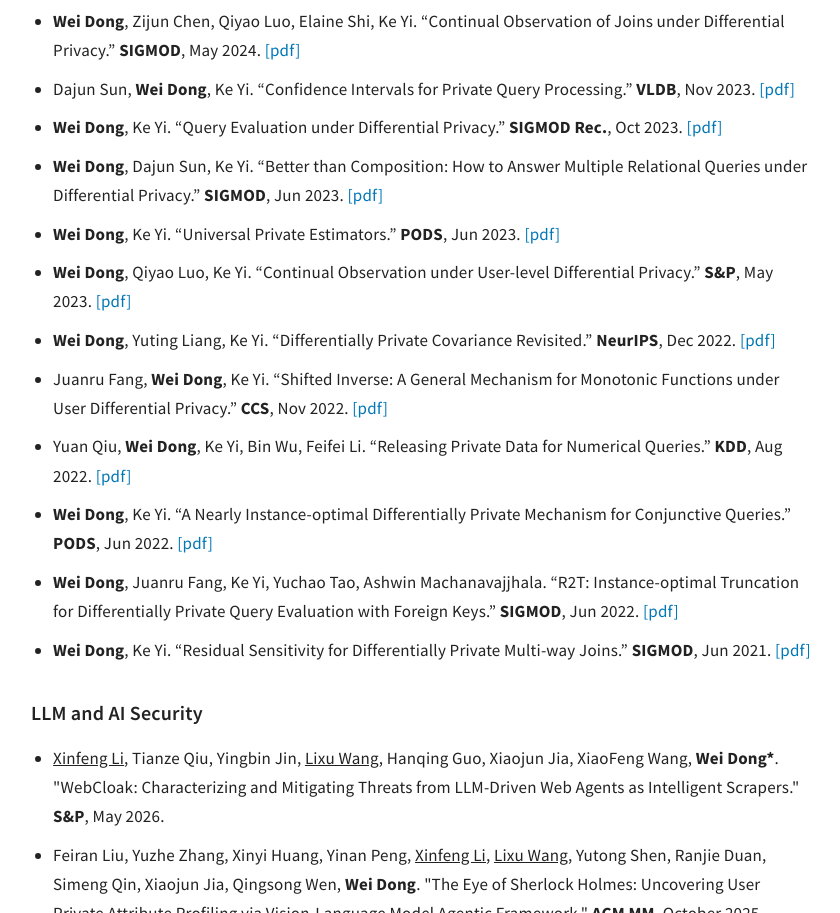
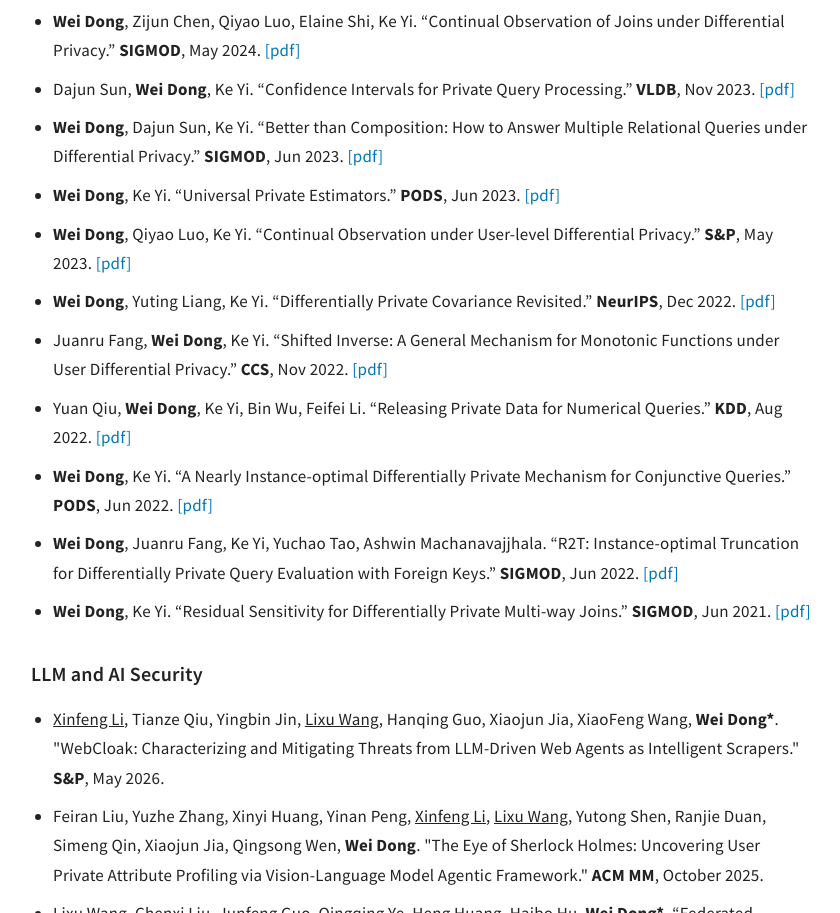
Before and after one commit to ntu-dps/ntu-dps.github.io, a plain HTML site: page full_publication.html in a window 1280 px wide. Shown: the part 943-1856 px from the top of the page, without its empty margins (219-1059 px from the left). Drawn offline with Linux system fonts and the light colour scheme.

Commit message:
Update full_publication.html

```diff
--- a/full_publication.html
+++ b/full_publication.html
@@ -253,13 +253,6 @@
       </li>
 
       <li>
-        <strong>Wei Dong</strong>, Ke Yi.
-        “Query Evaluation under Differential Privacy.”
-        <strong>SIGMOD Rec.</strong>, Oct 2023.
-        <a href="https://sigmodrecord.org/publications/sigmodRecord/2309/pdfs/03_Principles_Dong.pdf" target="_blank">[pdf]</a>
-      </li>
-
-      <li>
         <strong>Wei Dong</strong>, Dajun Sun, Ke Yi.
         “Better than Composition: How to Answer Multiple Relational Queries under Differential Privacy.”
         <strong>SIGMOD</strong>, Jun 2023.
```
